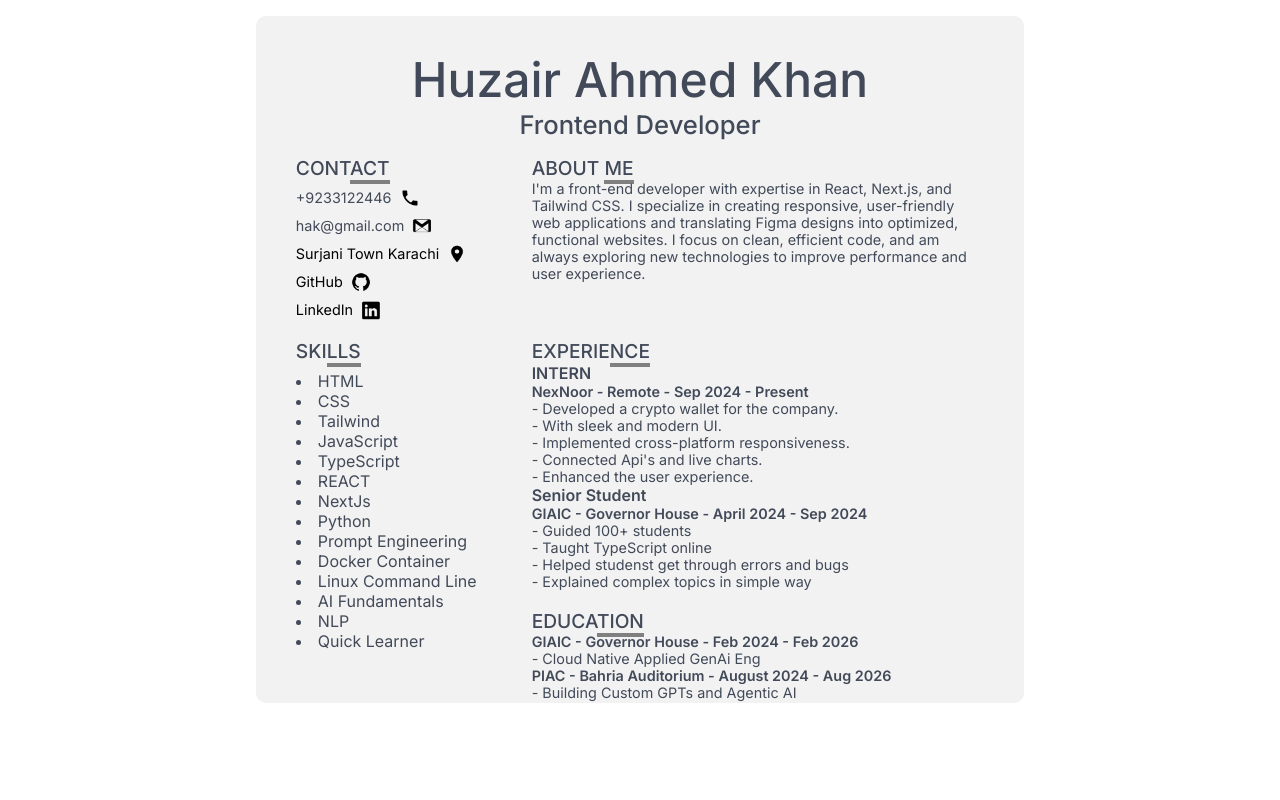
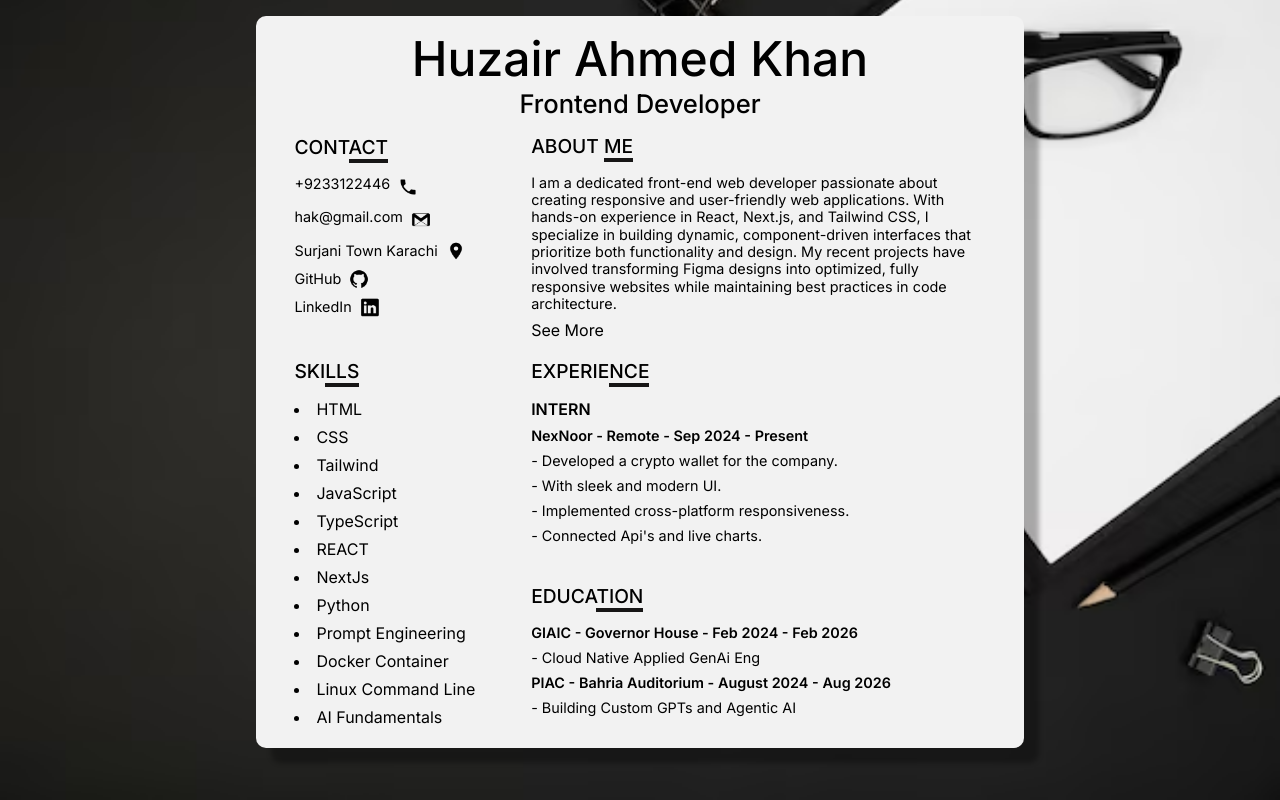
Before and after one commit to codeWithHak/resume-builder-m0, a plain HTML site: page index.html in a window 1280 px wide. Drawn offline with Linux system fonts and the light colour scheme.

Commit message:
completed the ui of m1

```diff
--- a/index.html
+++ b/index.html
@@ -19,7 +19,7 @@
                 </div>
                 <div class="grid">
                     <div class="grid-col-contact span-2 max-width-col">
-                        <h3>CONT<span>ACT</span></h3>
+                        <h3>CONT<span class="border-bottom">ACT</span></h3>
                       <div class="flex">
                         <p>+9233122446</p>
                         <img src="./images/phone.png" alt="" width="20px">
@@ -43,11 +43,16 @@
                       </div>
 
                     <div class="grid-col-about span-4">
-                        <h3>ABOUT <span>ME</span></h3>
-                        <p>I'm a front-end developer with expertise in React, Next.js, and Tailwind CSS. I specialize in creating responsive, user-friendly web applications and translating Figma designs into optimized, functional websites. I focus on clean, efficient code, and am always exploring new technologies to improve performance and user experience.</p>
+                        <h3>ABOUT <span class="border-bottom">ME</span></h3>
+                        <p>I am a dedicated front-end web developer passionate about creating responsive and user-friendly web applications. With hands-on experience in React, Next.js, and Tailwind CSS, I specialize in building dynamic, component-driven interfaces that prioritize both functionality and design. My recent projects have involved transforming Figma designs into optimized, fully responsive websites while maintaining best practices in code architecture. <span id="see-more-content" class="hidden">
+                            I'm continuously learning and implementing the latest web technologies, with a strong focus on clean code and performance optimization. Currently, I am enhancing my skills in rendering theory, media queries, and responsive layouts, aiming to deliver high-quality web experiences across devices.
+                        </span> </p>
+                        <button id="see-more-btn">
+                            See More
+                        </button>
                     </div>
                     <div class="grid-col-skills span-2">
-                        <h3>SKI<span>LLS</span></h3>
+                        <h3>SKI<span class="border-bottom">LLS</span></h3>
                         <div class="grid-cols-2">
                             <li>HTML</li>
                             <li>CSS</li>
@@ -61,28 +66,20 @@
                             <li>Docker Container</li>
                             <li>Linux Command Line</li>
                             <li>AI Fundamentals</li>
-                            <li>NLP</li>
-                            <li>Quick Learner</li>
                         </div>
                     </div>
                     <div class="grid-col-experience span-4">
-                        <h3>EXPERIE<span>NCE</span></h3>
+                        <h3>EXPERIE<span class="border-bottom">NCE</span></h3>
                         <h4>INTERN</h4>
                         <P class="institute">NexNoor - Remote - Sep 2024 - Present</P>
                         <p>- Developed a crypto wallet for the company.</p>
                         <p>- With sleek and modern UI.</p>
                         <p>- Implemented cross-platform responsiveness.</p>
                         <p>- Connected Api's and live charts.</p>
-                        <p>- Enhanced the user experience.</p>
-                        <h4>Senior Student</h4>
-                        <P class="institute">GIAIC - Governor House - April 2024 - Sep 2024</P>
-                        <p>- Guided 100+ students</p>
-                        <p>- Taught TypeScript online</p>
-                        <p>- Helped studenst get through errors and bugs</p>
-                        <p>- Explained complex topics in simple way</p>
+
                     </div>
                     <div class="grid-col-education span-4">
-                        <h3>EDUCA<span>TION</span></h3>
+                        <h3>EDUCA<span class="border-bottom">TION</span></h3>
                         <P class="institute">GIAIC - Governor House - Feb 2024 - Feb 2026</P>
                         <p>- Cloud Native Applied GenAi Eng</p>
                         <P class="institute">PIAC - Bahria Auditorium - August 2024 - Aug 2026</P>
@@ -93,5 +90,6 @@
             </div>
         </div>
     </div>
+    <script src="/index.js"></script>
 </body>
 </html>
--- /dev/null
+++ b/index.js
@@ -0,0 +1,14 @@
+var seeMore = false;
+var seeMoreBtn = document.getElementById('see-more-btn');
+var seeMoreContent = document.getElementById('see-more-content');
+seeMoreBtn.addEventListener('click', function () {
+    if (seeMore) {
+        seeMoreContent.classList.add('hidden');
+        seeMoreBtn.textContent = "See More";
+    }
+    else {
+        seeMoreContent.classList.remove("hidden");
+        seeMoreBtn.textContent = "See Less";
+    }
+    seeMore = !seeMore;
+});
--- a/styles.css
+++ b/styles.css
@@ -1,18 +1,21 @@
 *{box-sizing: border-box; margin: 0;padding: 0;}
 
 body{
-    font-family: "Inter";
-    color: #424A59;
+    font-family: "Inter", "sans-serif";
+    color: #000000;
+    background-color: #fff;
+    background-image:url('/images/bg3.avif') ;
+    background-position: center;
+    background-repeat: no-repeat;
+    background-size: cover;
+    margin: 0;
+    padding: 0;
 }
 
-.main{
-    background-color: #fff;
-}
 
 .container{
     width: 90%;
     margin: 0 auto;
-    margin-top: 2rem;
 }
 
 .outer{
@@ -20,8 +23,10 @@ body{
     margin: 0 auto;
     background-color: #F2F2F2;
     border-radius: 10px;
-    padding: 0.1rem;
     margin-top: 1rem;
+    margin-bottom: 1rem;
+    box-shadow: 15px 15px 5px rgba(0, 0, 0, 0.3);
+    padding: 0.8rem 0;
 }
 
 .header{
@@ -46,6 +51,12 @@ h4{
     font-size: 1rem;
     font-weight: 600;
 }
+h4,p{
+    margin-bottom: 0.5rem;
+}
+h3{
+    margin-bottom: 1rem;
+}
 .institute{
     font-size: 0.9rem;
     font-weight: 600;
@@ -53,9 +64,12 @@ h4{
 p{
     font-size: 0.9rem;
 }
+li{
+    margin-bottom: 0.5rem;
+}
 
-span{
-    border-bottom: 4px solid gray;
+.border-bottom{
+    border-bottom: 4px solid rgb(23, 22, 22);
 }
 
 .grid{
@@ -97,13 +111,14 @@ span{
 }
 .grid-col-about{
     max-width: 500px;
+    line-height: 1.2;
 }
 
 .flex{
     display: flex;
     align-items: center;
     gap: 0.5rem;
-    margin-top: 0.5rem;
+    margin-bottom: 0.5rem;
 }
 
 .max-width-col{
@@ -134,3 +149,19 @@ a{
         grid-template-columns: 1fr 1fr;
     }
 }
+
+.hidden{
+    display: none;
+}
+
+button{
+    background-color: #F2F2F2;
+    border: none;
+    font-family: "Inter", "sans-serif";
+    font-size: 1rem;
+    transition: transform 0.2s ease;
+}
+
+button:hover{
+    transform: scale(1.05);
+}
```
Also changed, not shown: images/bg.png (added), images/bg2.avif (added), images/bg3.avif (added), 1 other file.
